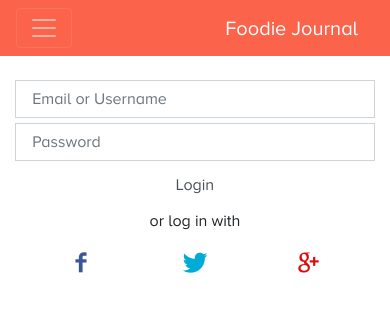
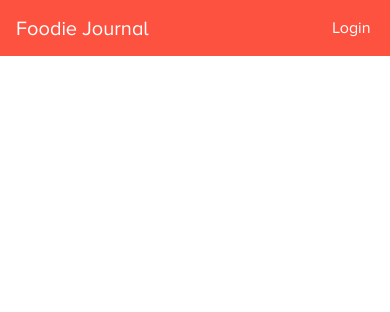
Before and after one commit to hardvolk/foodie-journal, an Angular app: page / in a window 390 px wide. Shown: the top 312 px of the page. Built offline with nearby package versions, Linux system fonts and the light colour scheme.

Commit message:
agregado responsividad al login, comenzando unit testing de login

```diff
--- a/src/app/app.module.ts
+++ b/src/app/app.module.ts
@@ -1,6 +1,5 @@
 import { BrowserModule } from '@angular/platform-browser';
 import { NgModule } from '@angular/core';
-import { AuthService } from '../shared/services/auth.service';
 import { AppComponent } from './app.component';
 import { HomeMainMenuComponent } from './home-main-menu/home-main-menu.component';
 import { LoginComponent } from './login/login.component';
@@ -18,7 +17,7 @@ import { UserService } from '../shared/services/user.service';
     BrowserModule,
     FormsModule
   ],
-  providers: [AuthService, UserService],
+  providers: [ UserService],
   bootstrap: [ HomeMainMenuComponent ]
 })
 export class AppModule { }
--- a/src/app/home-main-menu/home-main-menu.component.css
+++ b/src/app/home-main-menu/home-main-menu.component.css
@@ -7,6 +7,9 @@ h1 {
 
 }
 
-.mainNav {
-    background-color: #fc634b;
+.cursor {
+    cursor: pointer;
+    position: fixed;
+    margin-right: 5%;
+    right: 0;
 }
--- a/src/app/home-main-menu/home-main-menu.component.html
+++ b/src/app/home-main-menu/home-main-menu.component.html
@@ -1,12 +1,13 @@
-<nav class="navbar navbar-expand-md navbar-dark fixed-top mainNav">
+<nav class="navbar navbar-expand-md navbar-dark fixed-top orange">
 
-    <button class="navbar-toggler hamburger-menu-btn" type="button" data-toggle="collapse" data-target="#navbarsExampleDefault" aria-controls="navbarsExampleDefault" aria-expanded="false" aria-label="Toggle navigation">
+    <button *ngIf="showHamburguer" class="navbar-toggler hamburger-menu-btn" type="button" data-toggle="collapse" data-target="#navbarsExampleDefault" aria-controls="navbarsExampleDefault" aria-expanded="false" aria-label="Toggle navigation">
       <span class="navbar-toggler-icon"></span>
     </button>
 
     <a class="navbar-brand" href="#">Foodie Journal</a>
+    <a class="btn-primary cursor" (click)="toggleShowLogin()">Login</a>
 
-    <div class="collapse navbar-collapse" id="navbarsExampleDefault">
+    <div *ngIf="showHamburguer" class="collapse navbar-collapse" id="navbarsExampleDefault">
       <ul class="navbar-nav mr-auto">
         <li class="nav-item active">
           <a class="nav-link" href="#">Home <span class="sr-only">(current)</span></a>
@@ -21,4 +22,4 @@
     </div>
   </nav>
 
-<app-login></app-login>
+<app-login *ngIf="show"></app-login>
--- a/src/app/home-main-menu/home-main-menu.component.ts
+++ b/src/app/home-main-menu/home-main-menu.component.ts
@@ -9,7 +9,21 @@ export class HomeMainMenuComponent implements OnInit {
 
   constructor() { }
 
+  show = false;
+  showHamburguer = false;
+
+  toggleShowLogin() {
+    this.show = !this.show;
+  }
+
+  toggleShowHamburguer() {
+    if (!!localStorage.getItem('CurrentUser')) {
+      this.showHamburguer = true;
+    }
+  }
+
   ngOnInit() {
+    this.toggleShowHamburguer();
   }
 
 }
--- a/src/app/login/login.component.css
+++ b/src/app/login/login.component.css
@@ -19,3 +19,9 @@
  p {
      text-align: center;
  }
+
+ .groove-border {
+    border-style: groove;
+    background-color: white;
+    padding: 20px;
+ }
--- a/src/app/login/login.component.html
+++ b/src/app/login/login.component.html
@@ -1,11 +1,9 @@
 <div class="row">
-    <div class="container col-xs-11 col-sm-3 col-md-3 col-lg-2 container-right" content="width=device-width, initial-scale=1">
+    <div class="groove-border container col-xs-11 col-sm-3 col-md-3 col-lg-2 container-right" content="width=device-width, initial-scale=1">
         <input id="input-top" class='form-control' placeholder=' Email or Username ' type='text' [(ngModel)]='username'>
         <input class='form-control' placeholder=' Password ' type='text' [(ngModel)]='password'>
-        <button class='btn form-control' (click)='loginUser(username, password)'> Login </button>
-        <div>
-            <p> or log in with </p>
-        </div>
+        <button class='btn form-control btn-primary' (click)='loginUser(username, password)'> Login </button>
+        <p> or log in with </p>
         <div class='row' align='center'>
             <a class='offset-1 col-3' href="https://www.facebook.com">
                 <img class='' src="/assets/icons/fb_icon.png">
@@ -18,20 +16,4 @@
             </a>
         </div>
     </div>
-
-<!-- <div>
-<br>
-<br>
-<br>
-<input class='input' placeholder=' Email or Username ' type='text' [(ngModel)]='username'>
-<br>
-<input class='input' placeholder=' Password ' type='password' [(ngModel)]='password'>
-<br>
-<button (click)='loginUser(username, password)'> Login </button>
-<button (click)='logoutUser()'> Logout </button>
-<br>
-<br>
-<button class='button-login'>face</button>
-<button class='button-login'>twit</button>
-<button class='button-login'>goog</button>
-</div> -->
+</div>
--- a/src/app/login/login.component.ts
+++ b/src/app/login/login.component.ts
@@ -3,7 +3,6 @@ import { NgModel } from '@angular/forms';
 import { users } from '../../shared/interfaces/mockusers';
 import { User } from '../../shared/interfaces/user';
 import { UserService } from '../../shared/services/user.service';
-
 
 @Component({
   selector: 'app-login',
@@ -18,6 +17,16 @@ export class LoginComponent implements OnInit {
   user: User;
 
   constructor(private _userService: UserService) { }
+
+  ngOnInit() {
+    this._userService.checkInitialUser();
+    this._userService.LoggedUser.subscribe(user => this.user = user);
+    if (this.user.name.length > 0) {
+      console.log('Currently logged in as: ' + this.user.name);
+    } else {
+      console.log('Currently not logged in.');
+    }
+  }
 
   verifyPassword(query: string, pwd: string): boolean {
     if (users.find(x => x.email === query || x.name === query)) {
@@ -48,13 +57,4 @@ export class LoginComponent implements OnInit {
     this._userService.updateProgress(journey, dish);
   }
 
-  ngOnInit() {
-    this._userService.checkInitialUser();
-    this._userService.LoggedUser.subscribe(user => this.user = user);
-    if (this.user.name.length > 0) {
-      console.log('Currently logged in as: ' + this.user.name);
-    } else {
-      console.log('Currently not logged in.');
-    }
-  }
 }
--- a/src/shared/interfaces/loginMock.ts
+++ b/src/shared/interfaces/loginMock.ts
@@ -1,3 +1,11 @@
-export const emails = [
-    { email: 'gerardo@gmail.com'}
-];
+// export const loginMock = [{
+//     name: 'randomName',
+//     email: 'randomEmail@gmail.com',
+//     password: 'randomPassword'
+//   }];
+
+// {
+//     name: 'randomName',
+//     email: 'randomEmail@gmail.com',
+//     password: 'randomPassword
+// }
--- a/src/shared/services/auth.service.ts
+++ /dev/null
@@ -1,18 +0,0 @@
-import { Injectable } from '@angular/core';
-import { Observable } from 'rxjs/Observable';
-import 'rxjs/add/observable/of';
-import 'rxjs/add/operator/delay';
-import { emails } from './../interfaces/loginMock';
-
-
-@Injectable()
-export class AuthService {
-
-  constructor() { }
-
-  checkEmail(email: string): Observable<boolean>  {
-  const Avaliable = emails.filter( user => user.email === email).length === 0;
-  return Observable.of(Avaliable).delay(1600);
-  }
-
-}
--- a/src/shared/services/user.service.ts
+++ b/src/shared/services/user.service.ts
@@ -3,7 +3,6 @@ import { Observable } from 'rxjs/Observable';
 import { ReplaySubject } from 'rxjs/ReplaySubject';
 import 'rxjs/add/observable/of';
 import 'rxjs/add/operator/delay';
-import { emails } from './../interfaces/loginMock';
 import { User } from '../interfaces/user';
 
 @Injectable()
@@ -27,7 +26,7 @@ export class UserService {
       } else {
         localStorage.setItem(user.name, JSON.stringify(user));
       }
-      console.log('User ' + this.user.name + ' has logged in.');
+      console.log('User ' + user.name + ' has logged in.');
     }
     this.LoggedUser.next(this.user);
   }
```
Also changed, not shown: src/shared/interfaces/loginInterface.ts (deleted, +0 -9 lines), 2 other files (tests, documents, lock files or other folders).
